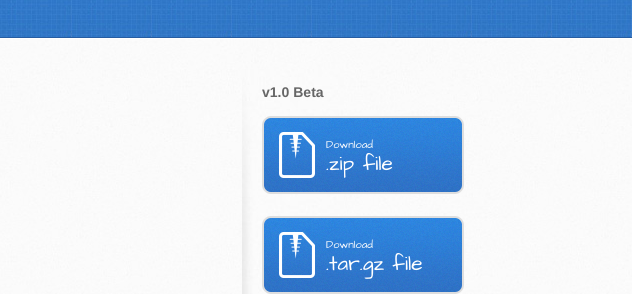
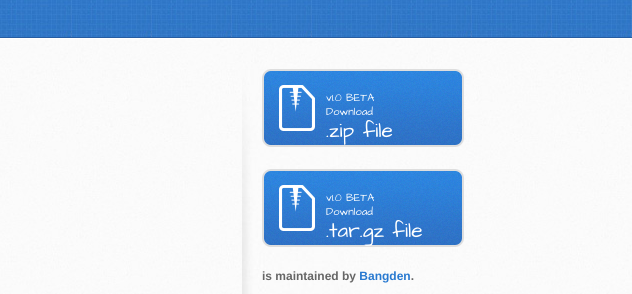
Before and after one commit to Bangden/Just-Enter-Openlitespeed, a plain HTML site: page index.html in a window 1280 px wide. Shown: the part 201-495 px from the top of the page, 648-1280 px from the left. Drawn offline with Linux system fonts and the light colour scheme.

Commit message:
Update index.html

```diff
--- a/index.html
+++ b/index.html
@@ -121,12 +121,13 @@ Email ke <a href="mailto:bangden07@gmail.com">bangden07@gmail.com</a> <br>
         </section>
 
         <aside id="sidebar">
-          <h3>v1.0 Beta</h3>
           <a href="https://github.com/Bangden/Just-Enter-Openlitespeed/zipball/master" class="button">
+            <small>v1.0 BETA</small>
             <small>Download</small>
             .zip file
           </a>
           <a href="https://github.com/Bangden/Just-Enter-Openlitespeed/tarball/master" class="button">
+            <small>v1.0 BETA</small>
             <small>Download</small>
             .tar.gz file
           </a>
```
